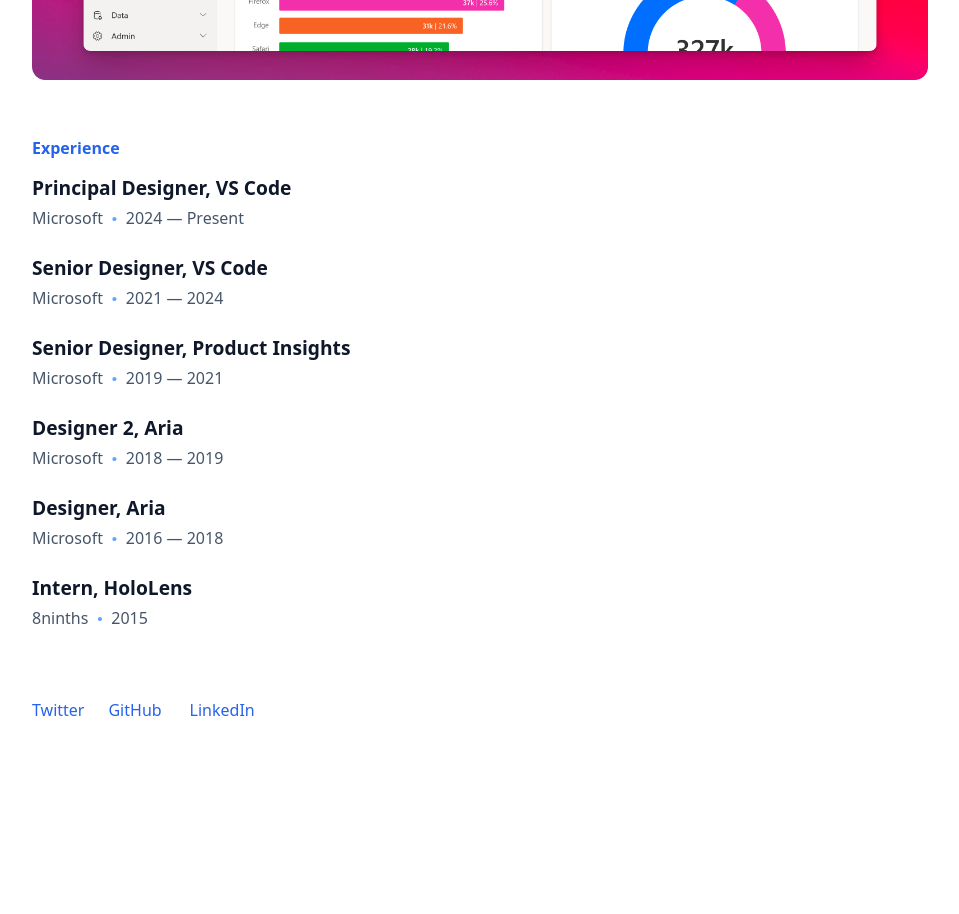
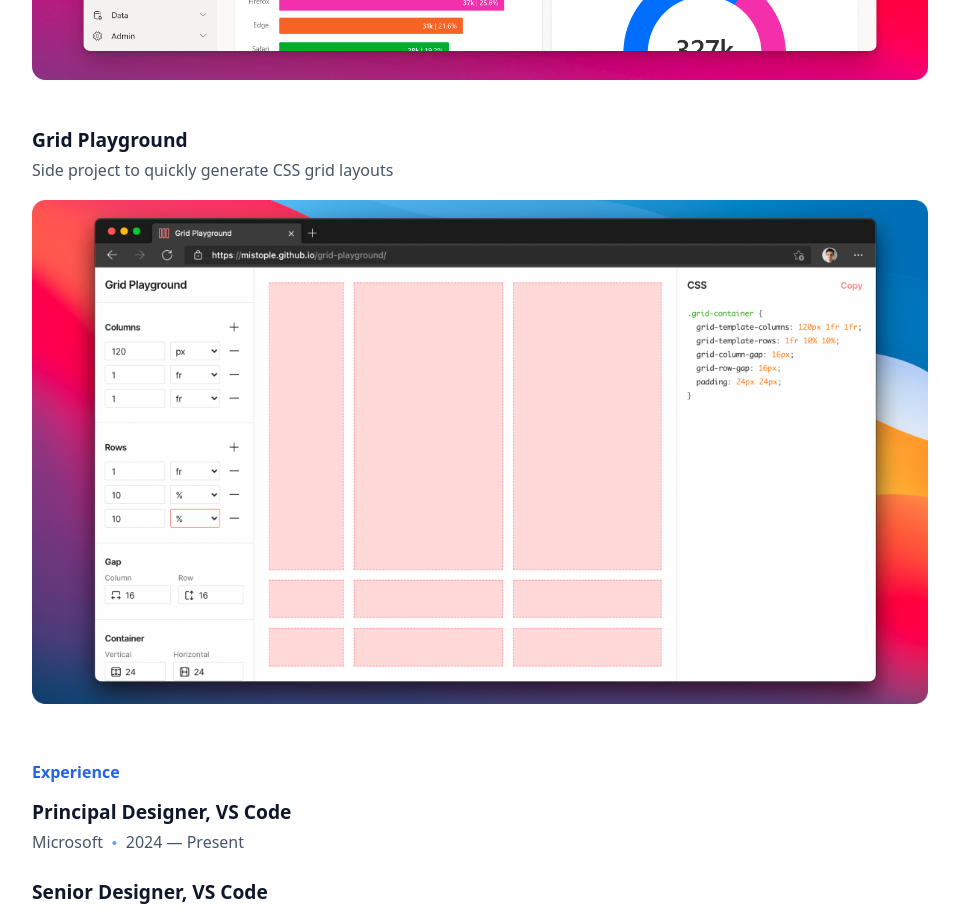
Before and after one commit to daviddossett/daviddossett.io, a Next.js app: page / in a window 1280 px wide. Shown: the part 4920-5834 px from the top of the page, without its empty margins (160-1119 px from the left). Before the commit the page ends 5684 px from the top, so only its background shows below. Built offline with nearby package versions, Linux system fonts and the light colour scheme.

Commit message:
Add grid playground project

```diff
--- a/components/projects.tsx
+++ b/components/projects.tsx
@@ -68,6 +68,11 @@
           description="Real-time cross-platform analytics SaaS app"
           image="/images/product-insights.png"
         />
+        <Project
+          title="Grid Playground"
+          description="Side project to quickly generate CSS grid layouts"
+          image="/images/grid-playground.png"
+        />
       </div>
     </div>
   );
```
Also changed, not shown: public/images/grid-playground.png (added).
